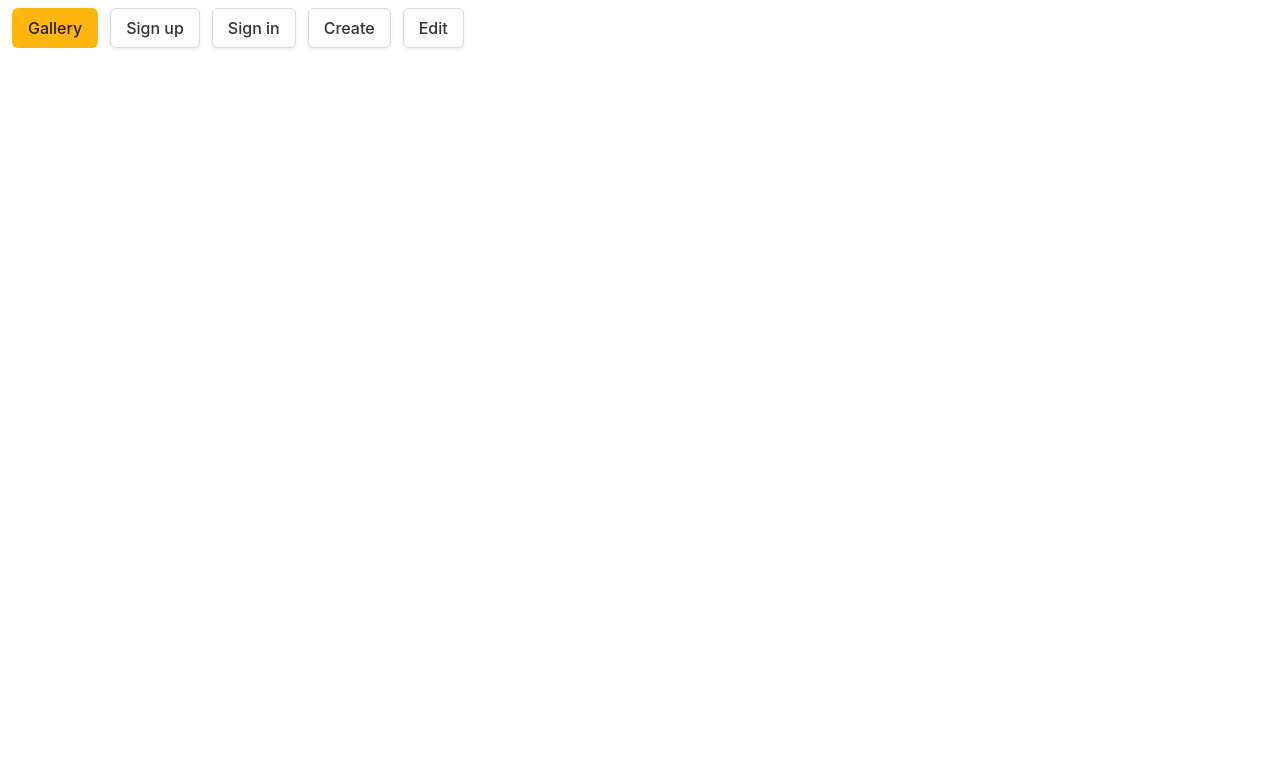
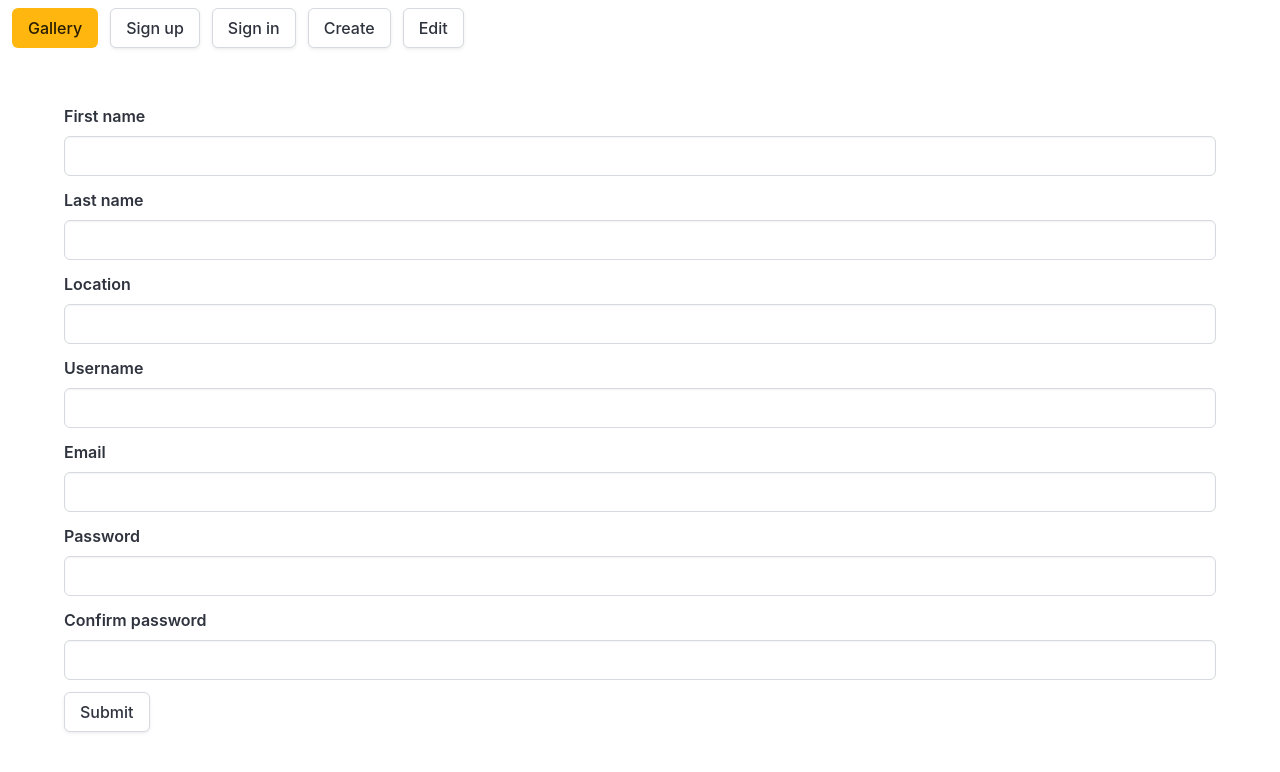
Before and after one commit to dp-daly/exhibition-calendar-frontend, a React (Vite) app: page /signup in a window 1280 px wide. Shown: the top 772 px of the page. Built offline with nearby package versions, Linux system fonts and the light colour scheme.

Commit message:
start adding show exhibition page

```diff
--- a/src/App.jsx
+++ b/src/App.jsx
@@ -15,8 +15,8 @@ function App() {
     <Navbar />
     <Routes>
       <Route path="/" element={<Gallery />} />
-      <Route path="/auth/signup" element={<Signup />} />
-      <Route path="/auth/signin" element={<Signin />} />
+      <Route path="/signup" element={<Signup />} />
+      <Route path="/signin" element={<Signin />} />
       <Route path="/gallery/create" element={<CreateExhibition />} />
       <Route path="/gallery/edit" element={<EditExhibition />} />
       <Route path="/gallery/:exhibitionId" element={<ShowExhibition />} />
--- a/src/components/Navbar.jsx
+++ b/src/components/Navbar.jsx
@@ -8,8 +8,8 @@ function Navbar() {
                 <div className="navbar-item">
                     <div className="buttons">
                         <Link to="/" className="button is-warning">Gallery</Link>
-                        <Link to="/auth/signup" className="button">Sign up</Link>
-                        <Link to="/auth/signin" className="button">Sign in</Link>
+                        <Link to="/signup" className="button">Sign up</Link>
+                        <Link to="/signin" className="button">Sign in</Link>
                         <Link to="/gallery/create" className="button">Create</Link>
                         <Link to="/gallery/edit" className="button">Edit</Link>
                     </div>
--- a/src/components/ShowExhibition.jsx
+++ b/src/components/ShowExhibition.jsx
@@ -1,4 +1,30 @@
+import { useEffect, useState } from 'react'
+import { useParams } from 'react-router-dom'
+import axios from 'axios'
+import { useNavigate } from 'react-router-dom'
+
+
 function ShowExhibition() {
+
+    const navigate = useNavigate()
+    const { exhibitionId } = useParams()
+    const [exhibition, setExhibition] = useState({})
+
+    useEffect(() => {
+        async function fetchExhibitions() {
+          const resp = await fetch(`/api/gallery/${exhibitionId}`)
+          const data = await resp.json()
+          setExhibition(data)
+        }
+        fetchExhibitions()
+      }, [exhibitionId])
+
+      return <div className="section">
+      <div className="container">
+        <h1 className="title">{exhibition.exhibitionTitle}</h1>
+      </div>
+    </div>
+
 
 }
 
--- a/src/components/Signup.jsx
+++ b/src/components/Signup.jsx
@@ -1,4 +1,139 @@
+
+import { useState } from 'react'
+import axios from 'axios'
+import { useNavigate } from 'react-router-dom'
+
+
 function Signup() {
+
+    const navigate = useNavigate()
+
+    const [formData, setFormData] = useState({
+        firstName: '',
+        lastName: '',
+        location: '',
+        username: '',
+        email: '',
+        password: '',
+        passwordConfirmation: ''
+    })
+
+    function handleChange(e) {
+        //create a copy of the form data
+        const newFormData = structuredClone(formData)
+        //e.target.value gets the new value entered by the user
+        newFormData[e.target.name] = e.target.value
+
+        console.log(newFormData)
+
+        // update the state with new form data
+        setFormData(newFormData)
+    }
+
+    async function handleSubmit(e) {
+        e.preventDefault()
+        try {
+            await axios.post('/api/auth/signup', formData)
+            navigate('/signin')
+        } catch (err) {
+            console.log(err.response.data)
+        }
+    }
+
+    return <div className="section">
+        <div className="container">
+            <form onSubmit={handleSubmit}>
+            <div className="field">
+                    <label className="label">First name</label>
+                    <div className="control">
+                        <input
+                            className="input"
+                            type="text"
+                            name={'firstName'}
+                            onChange={handleChange}
+                            value={formData.firstName}
+                        />
+                    </div>
+                </div>
+                <div className="field">
+                    <label className="label">Last name</label>
+                    <div className="control">
+                        <input
+                            className="input"
+                            type="text"
+                            name={'lastName'}
+                            onChange={handleChange}
+                            value={formData.lastName}
+                        />
+                    </div>
+                </div>
+                <div className="field">
+                    <label className="label">Location</label>
+                    <div className="control">
+                        <input
+                            className="input"
+                            type="text"
+                            name={'location'}
+                            onChange={handleChange}
+                            value={formData.location}
+                        />
+                    </div>
+                </div>
+                <div className="field">
+                    <label className="label">Username</label>
+                    <div className="control">
+                        <input
+                            className="input"
+                            type="text"
+                            name={'username'}
+                            onChange={handleChange}
+                            value={formData.username}
+                        />
+                    </div>
+                </div>
+                <div className="field">
+                    <label className="label">Email</label>
+                    <div className="control">
+                        <input
+                            className="input"
+                            type="text"
+                            name={'email'}
+                            onChange={handleChange}
+                            value={formData.email}
+                        />
+                    </div>
+                </div>
+                <div className="field">
+                    <label className="label">Password</label>
+                    <div className="control">
+                        <input
+                            className="input"
+                            type="password"
+                            name={'password'}
+                            onChange={handleChange}
+                            value={formData.password}
+                        />
+                    </div>
+                </div>
+                <div className="field">
+                    <label className="label">Confirm password</label>
+                    <div className="control">
+                        <input
+                            className="input"
+                            type="password"
+                            name={'passwordConfirmation'}
+                            onChange={handleChange}
+                            value={formData.passwordConfirmation}
+                        />
+                    </div>
+                </div>
+                <button className="button">Submit</button>
+            </form>
+        </div>
+    </div>
+
+
+
 
 }
 
```
